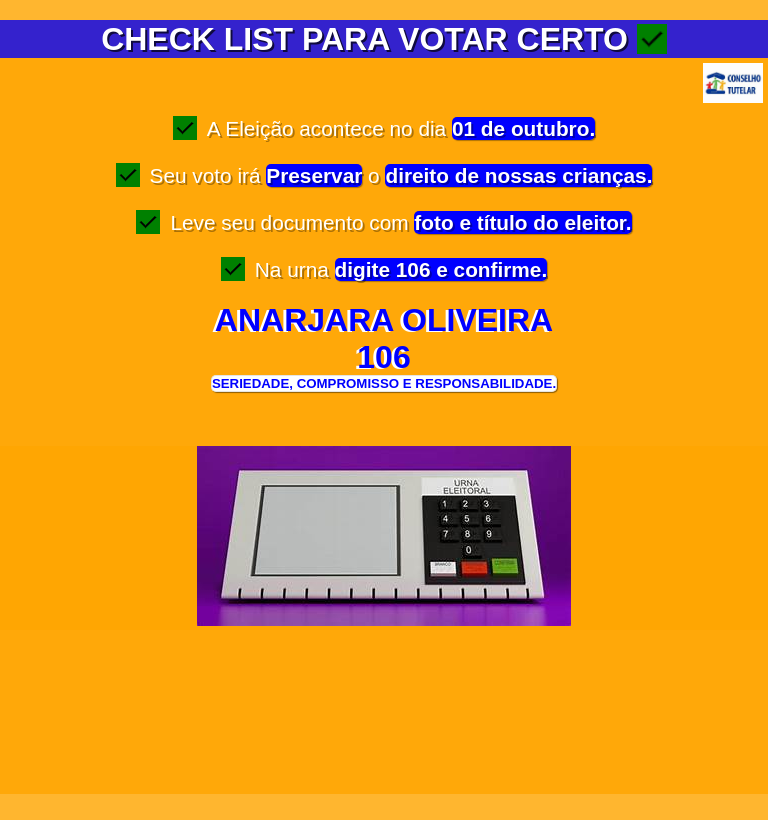
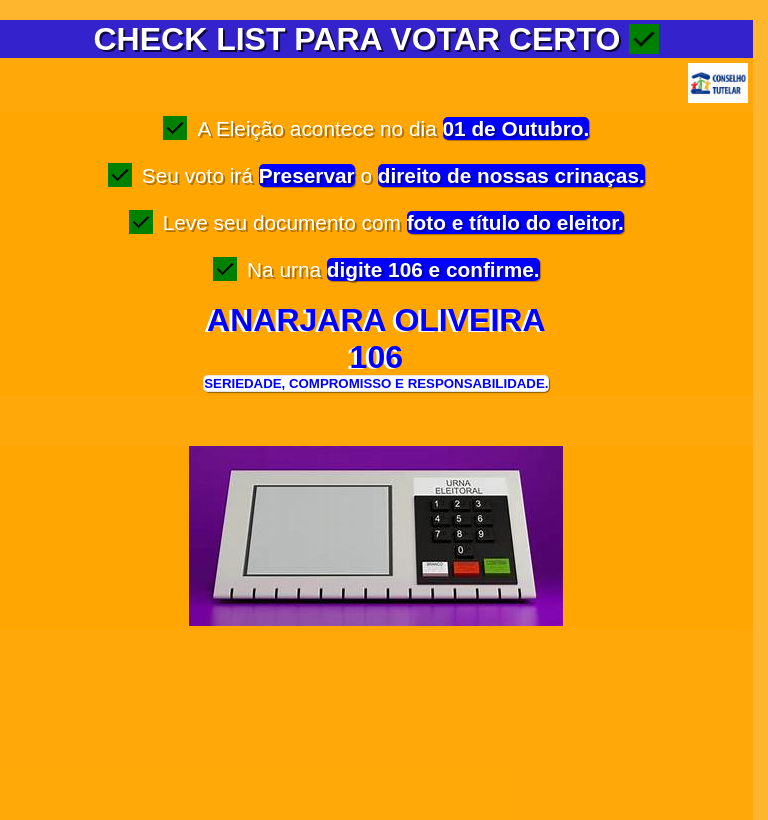
Before and after one commit to santosjuliano02/projeto-anarjara, a plain HTML site: page index.html in a window 768 px wide. Drawn offline with Linux system fonts and the light colour scheme.

Commit message:
manutençao

```diff
--- /dev/null
+++ b/estilo/media-query.css
@@ -0,0 +1,82 @@
+@charset "UTF-8";
+
+@media screen and (min-width: 768px) and (max-width: 992px) {
+    body, html {
+        background-color: #ffa600d0;
+    font-family: Arial, Helvetica, sans-serif;
+    text-align: justify;
+    height: 100vh;
+    width: 98vw;
+    }
+
+    header {
+        background-color: rgba(0, 0, 255, 0.795);
+        text-align: center;
+    }
+
+    header h1 {
+        margin-top: 20px;
+        color: #ffffff;
+        text-shadow: 2px 2px 0px #000000b2;
+        text-align: center;
+    }
+
+    div {
+        margin: 5px;
+        text-align: right;
+    }
+
+    img#foto {
+        width: 60px;
+    }
+
+    main {
+        background-color: #ffa600d0;
+        margin: auto;
+        color: #ffffff;
+    }
+
+    main p {
+        text-align: center;
+        padding-left: 10px;
+        padding-right: 10px;
+        text-shadow: 2px 2px 0px #00000054;
+        font-size: 1.3em;
+    }
+
+    h3 {
+        color: blue;
+        text-align: center;
+        font-size: 2em;
+        margin-top: 20px;
+        margin-bottom: 20px;
+        text-shadow: -3px 1px 0px #ffffff;
+    }
+
+    h5 {
+        color: #0000ff;
+        text-align: center;
+        margin-top: -25px;
+        margin-bottom: 50px;
+        padding: 5px;
+    }
+
+    strong {
+        background-color: blue;
+
+        box-shadow: 1px 1px 1px #00000052;
+        border-radius: 5px;
+    }
+
+    strong.comp2 {
+        background-color: #ffffff;
+        color: blue;
+        border: 1px solid rgba(0, 0, 0, 0.103);
+        box-shadow: 1px 1px 1px rgba(0, 0, 0, 0.452);
+    }
+
+    footer {
+        background-color: #ffa600d0;
+        text-align: center;
+    }
+}
--- a/estilo/style.css
+++ b/estilo/style.css
@@ -11,11 +11,10 @@ body, html {
     font-family: Arial, Helvetica, sans-serif;
     text-align: justify;
     height: 96.8vh;
-    width: 100vw;
+    width: 96vw;
 }
 
 header {
-    min-width: 600px;
     background-color: rgba(0, 0, 255, 0.795);
     text-align: center;
 }
@@ -37,7 +36,8 @@ img#foto {
 }
 
 main {
-    min-width: 600px;
+    background-color: #ffa600d0;
+    min-width: 320px;
     max-width: 1000px;
     margin: auto;
     color: #ffffff;
--- a/index.html
+++ b/index.html
@@ -5,6 +5,7 @@
     <meta name="viewport" content="width=device-width, initial-scale=1.0">
     <title>Document</title>
     <link rel="stylesheet" href="estilo/style.css">
+    <link rel="stylesheet" href="estilo/media-query.css">
 </head>
 <body>
     <header>
@@ -16,11 +17,19 @@
 
     <main>
         <article>
-            <p> <img src="check_FILL0_wght400_GRAD0_opsz24.png" alt="" style="background-color: green; transform: translateY(4px); margin-right: 10px;">A Eleição acontece no dia <strong>01 de outubro.</strong></p><br>
-            <p><img src="check_FILL0_wght400_GRAD0_opsz24.png" alt="" style="background-color: green; transform: translateY(4px); margin-right: 10px;">Seu voto irá <strong>Preservar</strong> o <strong>direito de nossas crianças.</strong></p><br>
-            <p><img src="check_FILL0_wght400_GRAD0_opsz24.png" alt="" style="background-color: green; transform: translateY(4px); margin-right: 10px;">Leve seu documento com <strong>foto e título do eleitor.</strong></p><br>
-            <p><img src="check_FILL0_wght400_GRAD0_opsz24.png" alt="" style="background-color: green; transform: translateY(4px); margin-right: 10px;">Na urna <strong>digite 106 e confirme.</strong></p>
-            </article>
+            <p>
+                <img src="check_FILL0_wght400_GRAD0_opsz24.png" alt="" style="background-color: green; transform: translateY(4px); margin-right: 10px;">A Eleição acontece no dia <strong>01 de Outubro.</strong>
+            </p> <br>
+            <p>
+                <img src="check_FILL0_wght400_GRAD0_opsz24.png" alt="" style="background-color: green; transform: translateY(4px); margin-right: 10px;">Seu voto irá <strong>Preservar</strong> o <strong>direito de nossas crinaças.</strong>
+             </p> <br>
+            <p>
+                <img src="check_FILL0_wght400_GRAD0_opsz24.png" alt="" style="background-color: green; transform: translateY(4px); margin-right: 10px;">Leve seu documento com <strong>foto e título do eleitor.</strong>
+            </p><br>
+            <p>
+                <img src="check_FILL0_wght400_GRAD0_opsz24.png" alt="" style="background-color: green; transform: translateY(4px); margin-right: 10px;">Na urna <strong>digite 106 e confirme.</strong>
+            </p>
+        </article>
             <div>
                 <h3>ANARJARA OLIVEIRA <br> 106</h3>
             </div>
```
